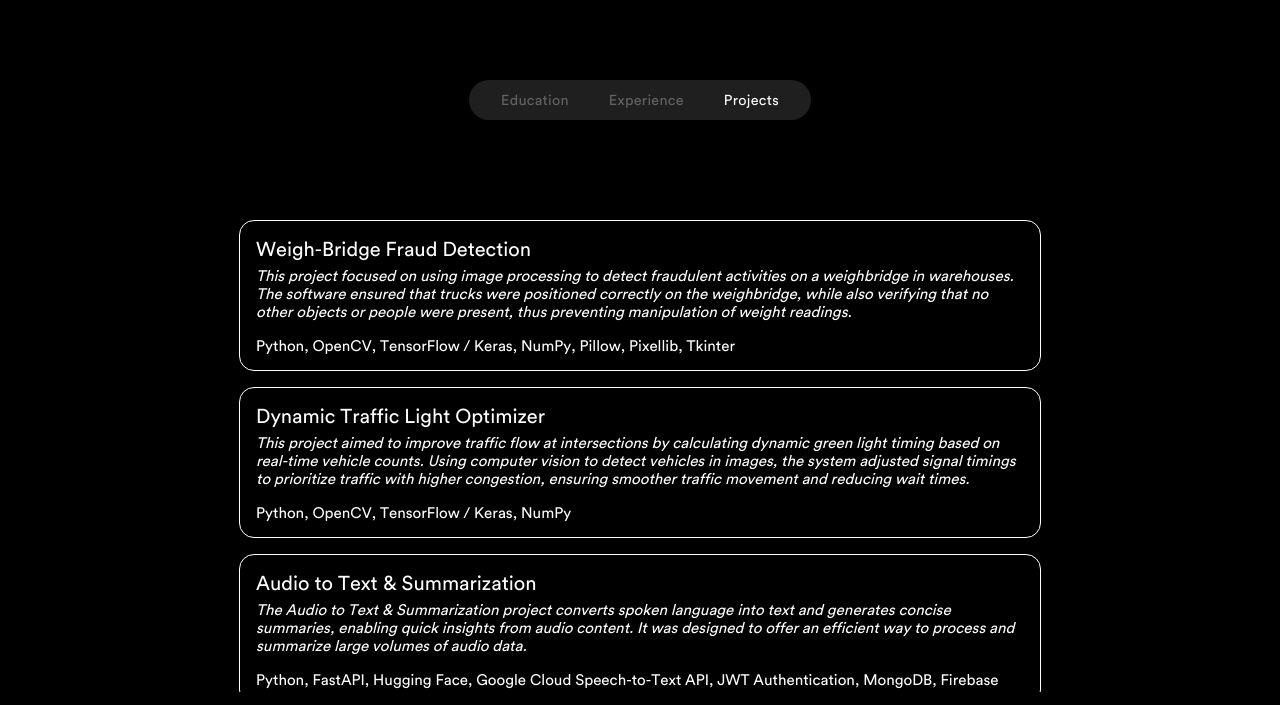
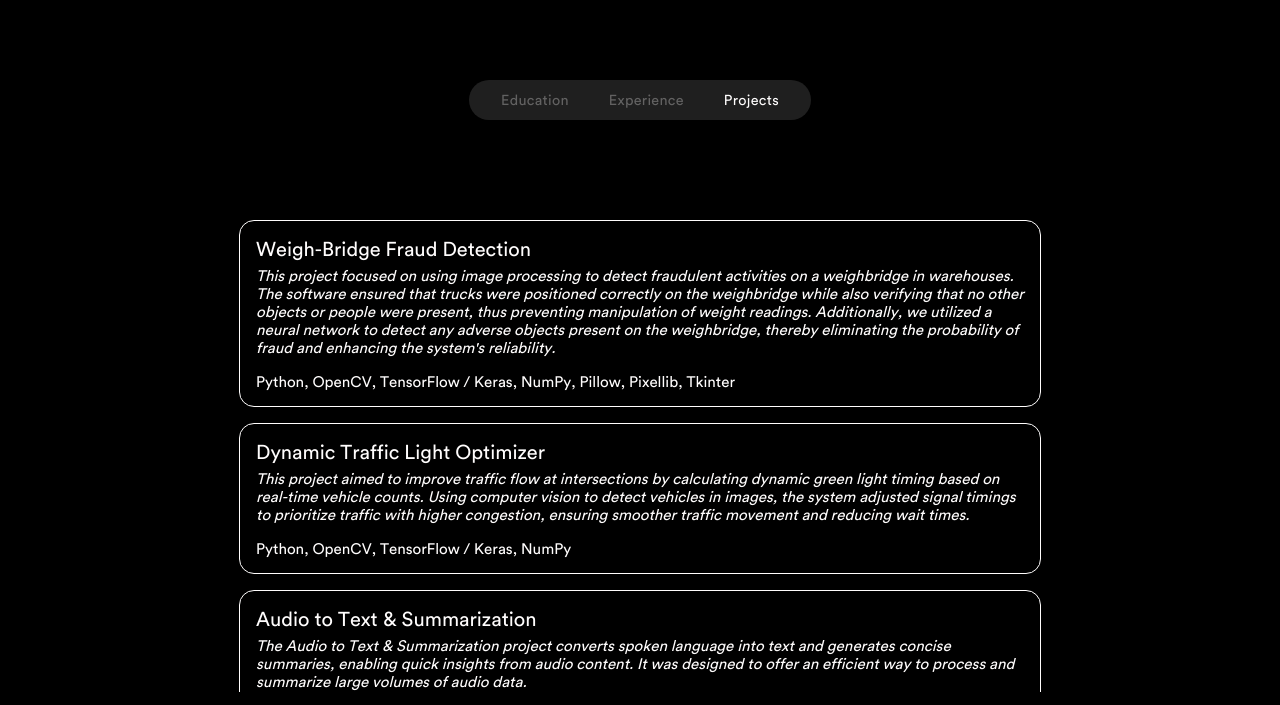
Before and after one commit to manasjuneja/personal-website_v3, a plain HTML site: page index.html in a window 1280 px wide. Both pictures are taken after a click on the item "Projects". Shown: the top 705 px of the page. Drawn offline with Linux system fonts and the light colour scheme.

Commit message:
updated the description of Weigh-Bridge Fraud Detection

```diff
--- a/index.html
+++ b/index.html
@@ -96,7 +96,7 @@
       <div class="main-content publications">
         <div class="publication-wrapper">
             <span class="title">Weigh-Bridge Fraud Detection</span>
-            <span class="authors">This project focused on using image processing to detect fraudulent activities on a weighbridge in warehouses. The software ensured that trucks were positioned correctly on the weighbridge, while also verifying that no other objects or people were present, thus preventing manipulation of weight readings.</span>
+            <span class="authors">This project focused on using image processing to detect fraudulent activities on a weighbridge in warehouses. The software ensured that trucks were positioned correctly on the weighbridge while also verifying that no other objects or people were present, thus preventing manipulation of weight readings. Additionally, we utilized a neural network to detect any adverse objects present on the weighbridge, thereby eliminating the probability of fraud and enhancing the system's reliability.</span>
             <span class="conference">Python, OpenCV, TensorFlow / Keras, NumPy, Pillow, Pixellib, Tkinter</span>
         </div>
         <div class="publication-wrapper">
```
